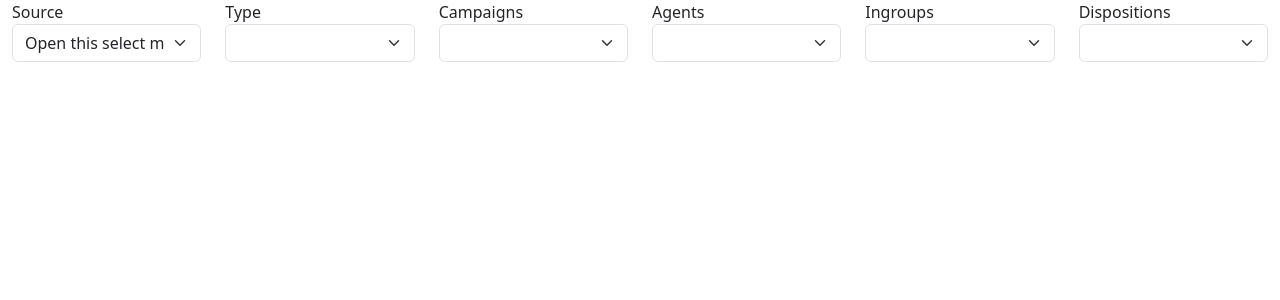
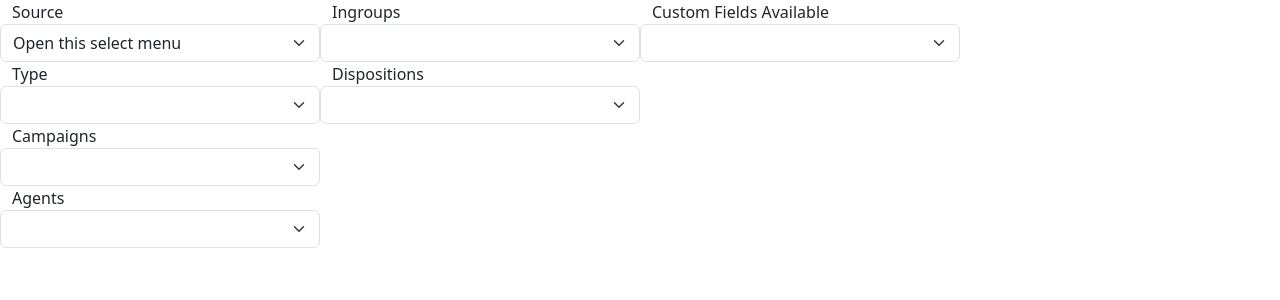
Before and after one commit to mauro25987/tn-apps, a Flask app: page /callfinder/ in a window 1280 px wide. Shown: the top 300 px of the page. Run offline with Flask 3, Linux system fonts and the light colour scheme; lists and menus that the app fills with data are empty.

Commit message:
add api functions custom fields

```diff
--- a/src/routes/callfinder.py
+++ b/src/routes/callfinder.py
@@ -34,6 +34,20 @@ types = {
     "all":  "ALL",
     "outbound": "Outbound",
     "inbound":  "Inbound",
+}
+
+fields = {
+    "COMMENTS":         "Comments",
+    "FULL_NAME":        "Full Name",
+    "ADDRESS1":         "Address 1",
+    "ADDRESS2":         "Address 2",
+    "ADDRESS3":         "Address 3",
+    "CITY":             "City",
+    "STATE":            "State",
+    "POSTAL_CODE":      "Postal Code",
+    "GENDER":           "Gender",
+    "DATE_OF_BIRTH":    "Date of Birth",
+    "EMAIL":            "E-Mail",
 }
 
 
@@ -184,3 +198,8 @@ def get_dispos_campaign(source, campaign):
         result.append([i.status, i.status_name])
 
     return jsonify(result)
+
+
+@callfinder.route('api/_get_custom_fields')
+def get_custom_fields():
+    return jsonify(fields)
--- a/src/static/test.js
+++ b/src/static/test.js
@@ -4,6 +4,7 @@ const agents = document.getElementById("agents");
 const types = document.getElementById("types");
 const ingroups = document.getElementById("ingroups");
 const dispos = document.getElementById("dispos");
+const fields = document.getElementById("fields");
 
 const getSources = () => {
     axios.get(SCRIPT_ROOT + "api/_get_sources")
@@ -104,6 +105,18 @@ const getDisposByCampaign = () => {
         });
 }
 
+const getCustomFields = () => {
+    axios.get(SCRIPT_ROOT + "api/_get_custom_fields")
+        .then( response => {
+            for(elem in response.data){
+                let option = document.createElement("option");
+                option.value = elem;
+                option.text = response.data[elem]
+                fields.appendChild(option);
+            };
+        });
+}
+
 window.addEventListener("DOMContentLoaded", () => {
     getSources();
 });
@@ -111,6 +124,7 @@ window.addEventListener("DOMContentLoaded", () => {
 sources.addEventListener("change", () => {
     getCampaigns();
     getTypes();
+    getCustomFields();
 });
 
 campaigns.addEventListener("change", () => {
--- a/src/templates/callfinder/test.html
+++ b/src/templates/callfinder/test.html
@@ -11,39 +11,44 @@
 {% block body %}
     <div class="container-fluid">
         <form action="" method="post" id="form">
-                <div class="row">
-                    <div class="col-2">
+            <div class="row">
+                <div class="col-3">
+                    <div class="row">
                         <label for="sources">Source</label>
                         <select class="form-select" id="sources">
                             <option selected>Open this select menu</option>
                         </select>
                     </div>
-                    <div class="col-2">
+                    <div class="row">
                         <label for="types">Type</label>
-                        <select class="form-select" id="types">
-                        </select>
+                        <select class="form-select" id="types"></select>
                     </div>
-                    <div class="col-2">
+                    <div class="row">
                         <label for="campaigns">Campaigns</label>
-                        <select class="form-select" id="campaigns">
-                        </select>
+                        <select class="form-select" id="campaigns"></select>
                     </div>
-                    <div class="col-2">
+                    <div class="row">
                         <label for="agents">Agents</label>
-                        <select class="form-select" id="agents">
-                        </select>
-                    </div>
-                    <div class="col-2">
-                        <label for="ingroup">Ingroups</label>
-                        <select class="form-select" id="ingroups">
-                        </select>
-                    </div>
-                    <div class="col-2">
-                        <label for="dispos">Dispositions</label>
-                        <select class="form-select" id="dispos">
-                        </select>
+                        <select class="form-select" id="agents"></select>
                     </div>
                 </div>
+                <div class="col-3">
+                    <div class="row">
+                        <label for="ingroup">Ingroups</label>
+                        <select class="form-select" id="ingroups"></select>
+                    </div>
+                    <div class="row">
+                        <label for="dispos">Dispositions</label>
+                        <select class="form-select" id="dispos"></select>
+                    </div>
+                </div>
+                <div class="col-3">
+                    <div class="row">
+                        <label for="fields">Custom Fields Available</label>
+                        <select class="form-select" id="fields"></select>
+                    </div>
+                </div>
+            </div>
         </form>
     </div>
     <script src="https://cdn.jsdelivr.net/npm/axios/dist/axios.min.js"></script>
```
Also changed, not shown: CHANGELOG.md.
